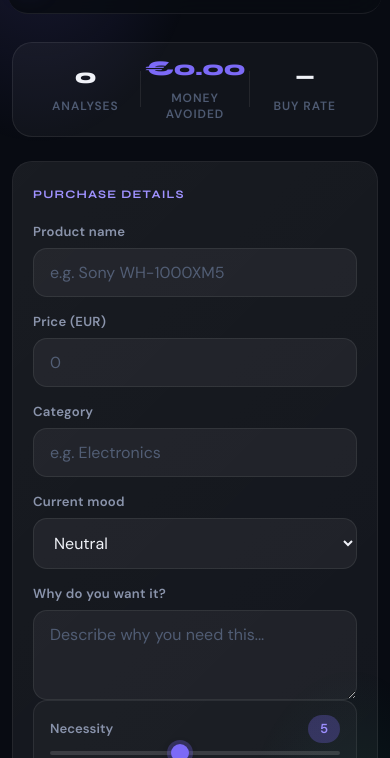
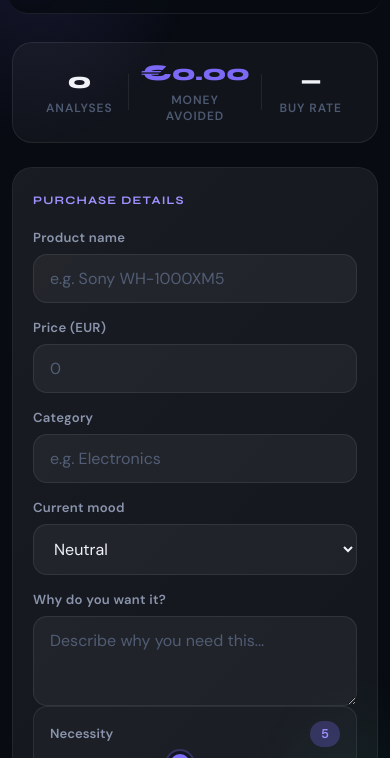
Before and after one commit to lucianpopa18/WorthIt, a plain HTML site: page index.html in a window 390 px wide. Shown: the part 50-808 px from the top of the page. Drawn offline with Linux system fonts and the light colour scheme.

Commit message:
Am modificat designurile

```diff
--- a/style.css
+++ b/style.css
@@ -190,33 +190,31 @@ h1, h2, h3, .brand-name, .card-eyebrow, .result-label, .nav-tab, .ov-lbl {
   display: flex;
   align-items: center;
   gap: 0;
-  padding: 20px 28px;
+  padding: 24px 28px;
   background: var(--surface);
   border: 1px solid var(--border);
   border-radius: var(--radius);
   margin-bottom: 24px;
   backdrop-filter: blur(12px);
-  overflow: visible;
 }
 
 .hero-stat {
   display: flex;
   flex-direction: column;
-  gap: 4px;
+  align-items: center;
+  gap: 6px;
   flex: 1;
   text-align: center;
+  padding: 4px 12px;
 }
 
 .hero-stat-val {
   font-family: 'Syne', sans-serif;
-  font-size: 1.5rem;
+  font-size: 1.75rem;
   font-weight: 800;
-  letter-spacing: -0.03em;
-  line-height: 1.2;
-  min-height: 1.8rem;
+  letter-spacing: -0.02em;
+  line-height: 1.1;
   display: block;
-  overflow: hidden;
-  text-overflow: ellipsis;
   white-space: nowrap;
 }
 
@@ -377,15 +375,15 @@ textarea { resize: vertical; min-height: 90px; }
 .sliders-grid--2 { margin-bottom: 0; }
 
 .slider-card {
-  padding: 14px 16px;
+  padding: 14px 16px 16px;
   background: rgba(255,255,255,0.03);
   border: 1px solid var(--border);
   border-radius: var(--radius-sm);
   display: flex;
   flex-direction: column;
-  gap: 8px;
-  overflow: visible;
-  position: relative;
+  gap: 10px;
+  /* clip the thumb shadow but not the thumb itself */
+  overflow: hidden;
 }
 
 .slider-top {
@@ -402,36 +400,49 @@ textarea { resize: vertical; min-height: 90px; }
   display: inline-flex;
   align-items: center;
   justify-content: center;
-  min-width: 32px;
-  height: 28px;
+  min-width: 30px;
+  height: 26px;
   border-radius: 999px;
   background: var(--accent-glow);
   color: var(--accent-2);
-  font-size: 0.82rem;
+  font-size: 0.8rem;
   font-weight: 800;
+  flex-shrink: 0;
 }
 
 input[type="range"] {
   -webkit-appearance: none;
   appearance: none;
-  width: 100%;
-  height: 4px;
+  width: calc(100% + 0px);
+  height: 6px;
   border-radius: 999px;
   background: var(--border-strong);
   outline: none;
   padding: 0;
+  margin: 4px 0 2px;
   cursor: pointer;
+  display: block;
 }
 input[type="range"]::-webkit-slider-thumb {
   -webkit-appearance: none;
-  width: 18px;
-  height: 18px;
+  width: 20px;
+  height: 20px;
   border-radius: 50%;
   background: var(--accent);
-  box-shadow: 0 0 0 4px var(--accent-glow), 0 2px 8px rgba(0,0,0,0.4);
+  box-shadow: 0 0 0 3px var(--bg2), 0 0 0 5px var(--accent-glow);
   transition: transform 0.15s ease;
+  cursor: pointer;
 }
-input[type="range"]::-webkit-slider-thumb:hover { transform: scale(1.2); }
+input[type="range"]::-webkit-slider-thumb:hover { transform: scale(1.15); }
+input[type="range"]::-moz-range-thumb {
+  width: 20px;
+  height: 20px;
+  border-radius: 50%;
+  background: var(--accent);
+  border: 3px solid var(--bg2);
+  box-shadow: 0 0 0 2px var(--accent-glow);
+  cursor: pointer;
+}
 
 .slider-hint {
   font-size: 0.74rem;
@@ -926,22 +937,24 @@ input[type="range"]::-webkit-slider-thumb:hover { transform: scale(1.2); }
 .ov-card {
   flex: 1;
   min-width: 100px;
-  padding: 18px 16px;
+  padding: 22px 16px 18px;
   background: var(--surface);
   border: 1px solid var(--border);
   border-radius: var(--radius-sm);
   display: flex;
   flex-direction: column;
-  gap: 6px;
+  align-items: center;
+  gap: 8px;
   text-align: center;
 }
 
 .ov-val {
   font-family: 'Syne', sans-serif;
-  font-size: 1.5rem;
+  font-size: 1.75rem;
   font-weight: 800;
-  letter-spacing: -0.04em;
-  line-height: 1;
+  letter-spacing: -0.02em;
+  line-height: 1.1;
+  display: block;
 }
 .ov-val.accent { color: var(--accent); }
 .ov-lbl { font-size: 0.72rem; font-weight: 700; letter-spacing: 0.08em; text-transform: uppercase; color: var(--text-3); }
@@ -1138,7 +1151,8 @@ input[type="range"]::-webkit-slider-thumb:hover { transform: scale(1.2); }
   .field-row { grid-template-columns: 1fr; }
   .sliders-grid { grid-template-columns: 1fr; }
   .hero-bar { padding: 14px 18px; }
-  .hero-stat-val { font-size: 1.3rem; }
+  .hero-stat-val { font-size: 1.4rem; }
+  .ov-val { font-size: 1.4rem; }
   .score-section { flex-direction: column; align-items: flex-start; }
   .overview-row { gap: 8px; }
   .ov-card { min-width: 80px; }
```
